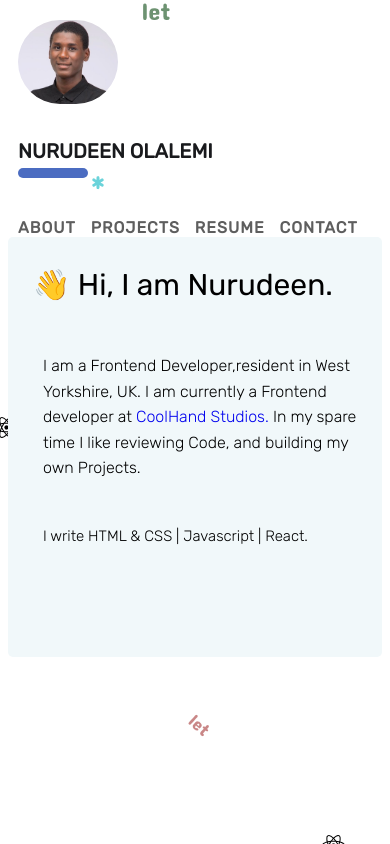
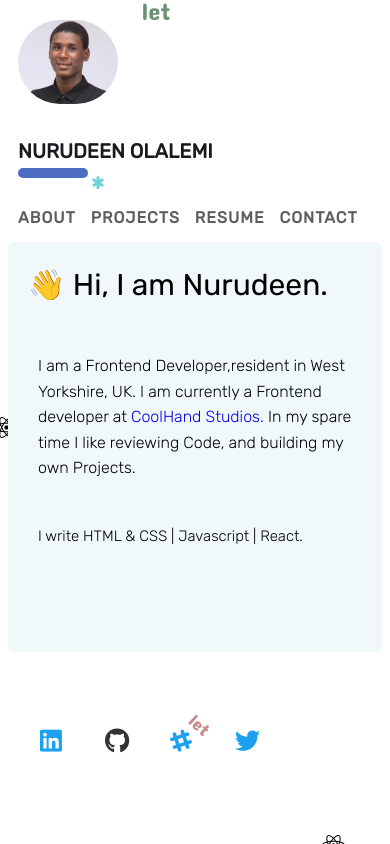
Before and after one commit to olalemi/myportfolio, a plain HTML site: page myportfolio.html in a window 390 px wide. Drawn offline with Linux system fonts and the light colour scheme.

Commit message:
update on socials

```diff
--- a/myportfolio.css
+++ b/myportfolio.css
@@ -205,9 +205,35 @@
 
                  }
 
-                 .social {
-                  display:none;
+                 .social{
+                  max-height:50% ;
+                  display: flex;
+                  flex-direction:row;
+                  justify-content: center;
+                  transform: scale(1);
+                  margin:auto;
+                  margin-left: -100px;
+                  margin-top: 50px;
+
                 }
+
+                  .social a {
+                    background:none;
+                    font-size: 25px;
+                    font-weight: 600px;
+                    text-decoration: none;
+                    display: block;
+                    padding: 20px;
+                    width: 15px;
+                    border-radius:50%;
+                    transition-property: none;
+
+                  }
+
+               a.grow {
+                transition: all .2s ease-in-out;
+               }
+
 
                 .text{
                   font-size: 24px;
@@ -259,6 +285,7 @@
                     display:flex;
                     flex-wrap:wrap;
                     width:100%;
+                    margin-top: 30px;
 
                   }
 
@@ -266,15 +293,14 @@
                     display:block;
                     max-width: 700px;
                     height:400px;
-                    margin-top: 10px;
                     margin:auto;
+                    margin-top:15px;
                     border-radius: 5px;
-                    padding: 10px;
+                    padding: 5px;
 
                  }
-                 .social {
-                  display:none;
-                }
+
+
                 .text{
                   font-size: 16px;
                   padding-right: 15px;
```
